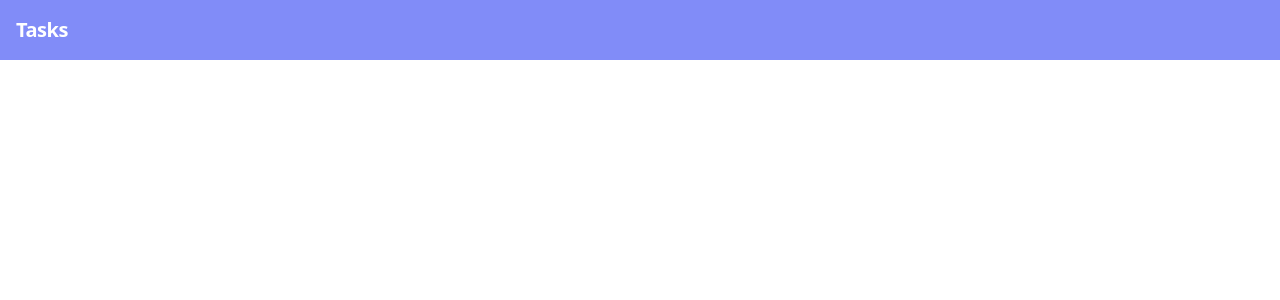
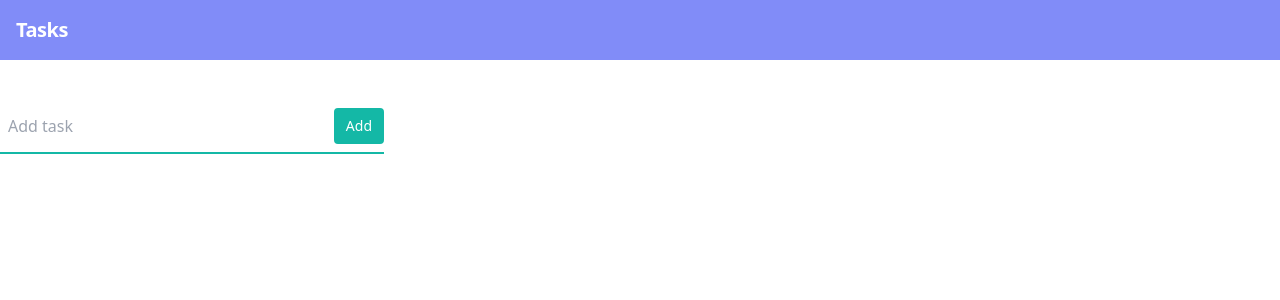
Before and after one commit to ayushhagarwal/todo_angular_application, an Angular app: page / in a window 1280 px wide. Shown: the top 300 px of the page. Built offline with nearby package versions, Linux system fonts and the light colour scheme.

Commit message:
feat: task forms to add tasks

```diff
--- a/src/app/app.component.html
+++ b/src/app/app.component.html
@@ -1 +1,2 @@
 <app-navbar></app-navbar>
+<app-tasks-form></app-tasks-form>
--- /dev/null
+++ b/src/app/components/tasks-form/tasks-form.component.html
@@ -0,0 +1,20 @@
+<div class="container mx-auto py-10">
+  <form class="w-full max-w-sm">
+    <div class="flex items-center border-b-2 border-teal-500 py-2">
+      <input
+        [(ngModel)]="newTask"
+        name="newTask"
+        class="appearance-none bg-transparent border-none w-full text-gray-700 mr-3 py-1 px-2 leading-tight focus:outline-none"
+        type="text"
+        placeholder="Add task"
+      />
+      <button
+        type="button"
+        (click)="addTask()"
+        class="flex-shrink-0 bg-teal-500 hover:bg-teal-700 border-teal-500 hover:border-teal-700 text-sm border-4 text-white py-1 px-2 rounded"
+      >
+        Add
+      </button>
+    </div>
+  </form>
+</div>
--- /dev/null
+++ b/src/app/components/tasks-form/tasks-form.component.ts
@@ -0,0 +1,24 @@
+import { Component, OnInit } from '@angular/core';
+
+@Component({
+  selector: 'app-tasks-form',
+  templateUrl: './tasks-form.component.html'
+})
+export class TasksFormComponent implements OnInit {
+
+  constructor() { }
+
+  ngOnInit(): void {
+  }
+  tasks: string[] = [];
+  newTask: string = '';
+
+  addTask() {
+    if (this.newTask.trim() !== '') {
+      this.tasks.push(this.newTask);
+      this.newTask = '';
+    }
+    console.log(this.tasks);
+  }
+
+}
```
Also changed, not shown: src/app/app.module.ts (+6 -2 lines), 1 other file (tests, documents, lock files or other folders).
